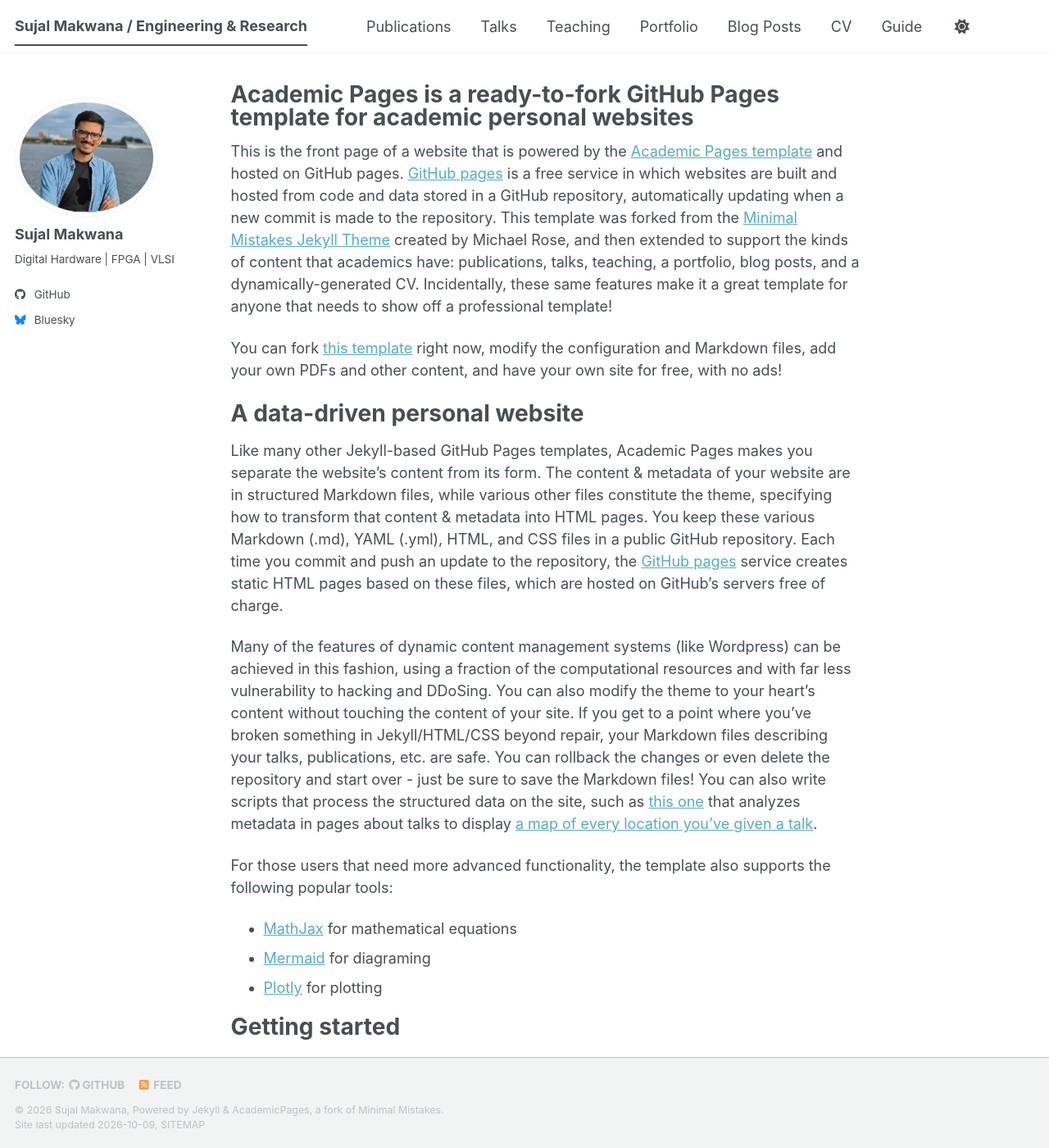
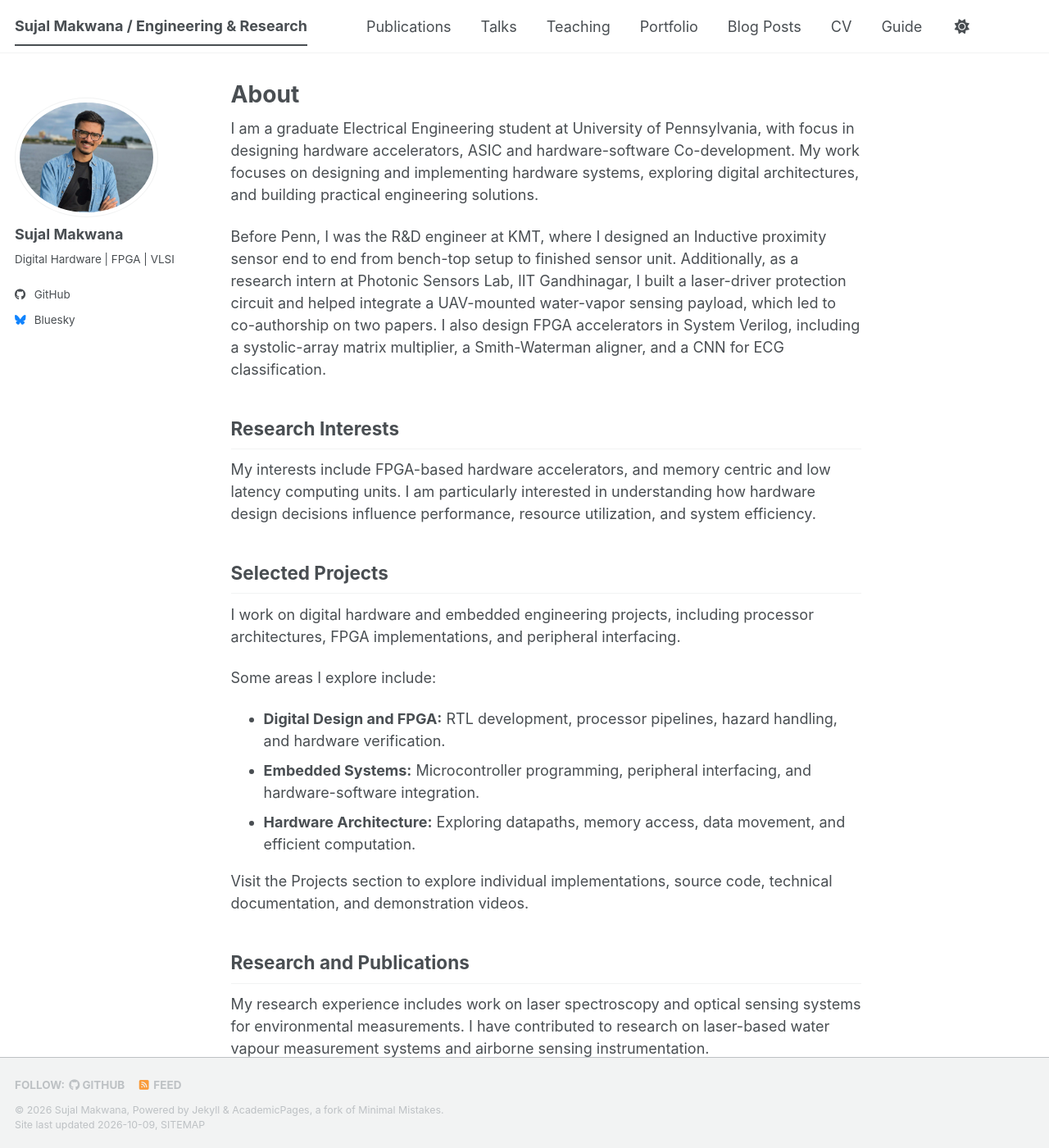
Before and after one commit to Maksuzs2401/Maksuzs2401.github.io, a Jekyll site: the page built from _pages/about.md, in a window 1280 px wide and 1400 px high. Shown: the whole window at 82% size. Built offline with Jekyll 4.4.1, drawn with Linux system fonts in a browser that asks for light colours; a style sheet for code colours, icons or effects is not loaded; some of the changed text lies outside the part shown.

Commit message:
Update about.md

```diff
--- a/_pages/about.md
+++ b/_pages/about.md
@@ -1,56 +1,42 @@
 ---
 permalink: /
-title: "Academic Pages is a ready-to-fork GitHub Pages template for academic personal websites"
+title: "About"
 author_profile: true
 redirect_from:
   - /about/
   - /about.html
 ---
 
-This is the front page of a website that is powered by the [Academic Pages template](https://github.com/academicpages/academicpages.github.io) and hosted on GitHub pages. [GitHub pages](https://pages.github.com) is a free service in which websites are built and hosted from code and data stored in a GitHub repository, automatically updating when a new commit is made to the repository. This template was forked from the [Minimal Mistakes Jekyll Theme](https://mmistakes.github.io/minimal-mistakes/) created by Michael Rose, and then extended to support the kinds of content that academics have: publications, talks, teaching, a portfolio, blog posts, and a dynamically-generated CV. Incidentally, these same features make it a great template for anyone that needs to show off a professional template!
+I am a graduate Electrical Engineering student at University of Pennsylvania, with focus in designing hardware accelerators, ASIC and hardware-software Co-development. My work focuses on designing and implementing hardware systems, exploring digital architectures, and building practical engineering solutions.
 
- You can fork [this template](https://github.com/academicpages/academicpages.github.io) right now, modify the configuration and Markdown files, add your own PDFs and other content, and have your own site for free, with no ads!
+Before Penn, I was the R&D engineer at KMT, where I designed an Inductive proximity sensor end to end from bench-top setup to finished sensor unit. Additionally, as a research intern at Photonic Sensors Lab, IIT Gandhinagar, I built a laser-driver protection circuit and helped integrate a UAV-mounted water-vapor sensing payload, which led to co-authorship on two papers. I also design FPGA accelerators in System Verilog, including a systolic-array matrix multiplier, a Smith-Waterman aligner, and a CNN for ECG classification.
 
-A data-driven personal website
-======
-Like many other Jekyll-based GitHub Pages templates, Academic Pages makes you separate the website's content from its form. The content & metadata of your website are in structured Markdown files, while various other files constitute the theme, specifying how to transform that content & metadata into HTML pages. You keep these various Markdown (.md), YAML (.yml), HTML, and CSS files in a public GitHub repository. Each time you commit and push an update to the repository, the [GitHub pages](https://pages.github.com/) service creates static HTML pages based on these files, which are hosted on GitHub's servers free of charge.
+## Research Interests
 
-Many of the features of dynamic content management systems (like Wordpress) can be achieved in this fashion, using a fraction of the computational resources and with far less vulnerability to hacking and DDoSing. You can also modify the theme to your heart's content without touching the content of your site. If you get to a point where you've broken something in Jekyll/HTML/CSS beyond repair, your Markdown files describing your talks, publications, etc. are safe. You can rollback the changes or even delete the repository and start over - just be sure to save the Markdown files! You can also write scripts that process the structured data on the site, such as [this one](https://github.com/academicpages/academicpages.github.io/blob/master/talkmap.ipynb) that analyzes metadata in pages about talks to display [a map of every location you've given a talk](https://academicpages.github.io/talkmap.html).
+My interests include FPGA-based hardware accelerators, and memory centric and low latency computing units. I am particularly interested in understanding how hardware design decisions influence performance, resource utilization, and system efficiency.
 
-For those users that need more advanced functionality, the template also supports the following popular tools:
-- [MathJax](https://www.mathjax.org/) for mathematical equations
-- [Mermaid](https://mermaid.js.org/) for diagraming
-- [Plotly](https://plotly.com/javascript/) for plotting
+## Selected Projects
 
-Getting started
-======
-1. Register a GitHub account if you don't have one and confirm your e-mail (required!)
-1. Fork [this template](https://github.com/academicpages/academicpages.github.io) by clicking the "Use this template" button in the top right.
-1. Go to the repository's settings (rightmost item in the tabs that start with "Code", should be below "Unwatch"). Rename the repository "[your GitHub username].github.io", which will also be your website's URL.
-1. Set site-wide configuration and create content & metadata (see below -- also see [this set of diffs](https://archive.is/3TPas) showing what files were changed to set up [an example site](https://getorg-testacct.github.io) for a user with the username "getorg-testacct")
-1. Upload any files (like PDFs, .zip files, etc.) to the files/ directory. They will appear at https://[your GitHub username].github.io/files/example.pdf.
-1. Check status by going to the repository settings, in the "GitHub pages" section
+I work on digital hardware and embedded engineering projects, including processor architectures, FPGA implementations, and peripheral interfacing.
 
-Site-wide configuration
-------
-The main configuration file for the site is in the base directory in [_config.yml](https://github.com/academicpages/academicpages.github.io/blob/master/_config.yml), which defines the content in the sidebars and other site-wide features. You will need to replace the default variables with ones about yourself and your site's github repository. The configuration file for the top menu is in [_data/navigation.yml](https://github.com/academicpages/academicpages.github.io/blob/master/_data/navigation.yml). For example, if you don't have a portfolio or blog posts, you can remove those items from that navigation.yml file to remove them from the header.
+Some areas I explore include:
 
-Create content & metadata
-------
-For site content, there is one Markdown file for each type of content, which are stored in directories like _publications, _talks, _posts, _teaching, or _pages. For example, each talk is a Markdown file in the [_talks directory](https://github.com/academicpages/academicpages.github.io/tree/master/_talks). At the top of each Markdown file is structured data in YAML about the talk, which the theme will parse to do lots of cool stuff. The same structured data about a talk is used to generate the list of talks on the [Talks page](https://academicpages.github.io/talks), each [individual page](https://academicpages.github.io/talks/2012-03-01-talk-1) for specific talks, the talks section for the [CV page](https://academicpages.github.io/cv), and the [map of places you've given a talk](https://academicpages.github.io/talkmap.html) (if you run this [python file](https://github.com/academicpages/academicpages.github.io/blob/master/talkmap.py) or [Jupyter notebook](https://github.com/academicpages/academicpages.github.io/blob/master/talkmap.ipynb), which creates the HTML for the map based on the contents of the _talks directory).
+- **Digital Design and FPGA:** RTL development, processor pipelines, hazard handling, and hardware verification.
+- **Embedded Systems:** Microcontroller programming, peripheral interfacing, and hardware-software integration.
+- **Hardware Architecture:** Exploring datapaths, memory access, data movement, and efficient computation.
 
-**Markdown generator**
+Visit the Projects section to explore individual implementations, source code, technical documentation, and demonstration videos.
 
-The repository includes [a set of Jupyter notebooks](https://github.com/academicpages/academicpages.github.io/tree/master/markdown_generator
-) that converts a CSV containing structured data about talks or presentations into individual Markdown files that will be properly formatted for the Academic Pages template. The sample CSVs in that directory are the ones I used to create my own personal website at stuartgeiger.com. My usual workflow is that I keep a spreadsheet of my publications and talks, then run the code in these notebooks to generate the Markdown files, then commit and push them to the GitHub repository.
+## Research and Publications
 
-How to edit your site's GitHub repository
-------
-Many people use a git client to create files on their local computer and then push them to GitHub's servers. If you are not familiar with git, you can directly edit these configuration and Markdown files directly in the github.com interface. Navigate to a file (like [this one](https://github.com/academicpages/academicpages.github.io/blob/master/_talks/2012-03-01-talk-1.md) and click the pencil icon in the top right of the content preview (to the right of the "Raw | Blame | History" buttons). You can delete a file by clicking the trashcan icon to the right of the pencil icon. You can also create new files or upload files by navigating to a directory and clicking the "Create new file" or "Upload files" buttons.
+My research experience includes work on laser spectroscopy and optical sensing systems for environmental measurements. I have contributed to research on laser-based water vapour measurement systems and airborne sensing instrumentation.
 
-Example: editing a Markdown file for a talk
-![Editing a Markdown file for a talk](/images/editing-talk.png)
+Visit the Publications section for paper details, author information, and links to available publications.
 
-For more info
-------
-More info about configuring Academic Pages can be found in [the guide](https://academicpages.github.io/markdown/), the [growing wiki](https://github.com/academicpages/academicpages.github.io/wiki), and you can always [ask a question on GitHub](https://github.com/academicpages/academicpages.github.io/discussions). The [guides for the Minimal Mistakes theme](https://mmistakes.github.io/minimal-mistakes/docs/configuration/) (which this theme was forked from) might also be helpful.
+## Experience
+
+My experience includes research work in a photonic sensors laboratory, where I worked with laboratory instrumentation, electronic circuits, and hardware used in laser spectroscopy. I have also explored technical research and product analysis through industry experience.
+
+## Explore My Work
+
+This website documents my engineering projects, research contributions, and technical interests. I aim to use it as a growing record of the systems I build, the research I contribute to, and the engineering concepts I explore.
```
